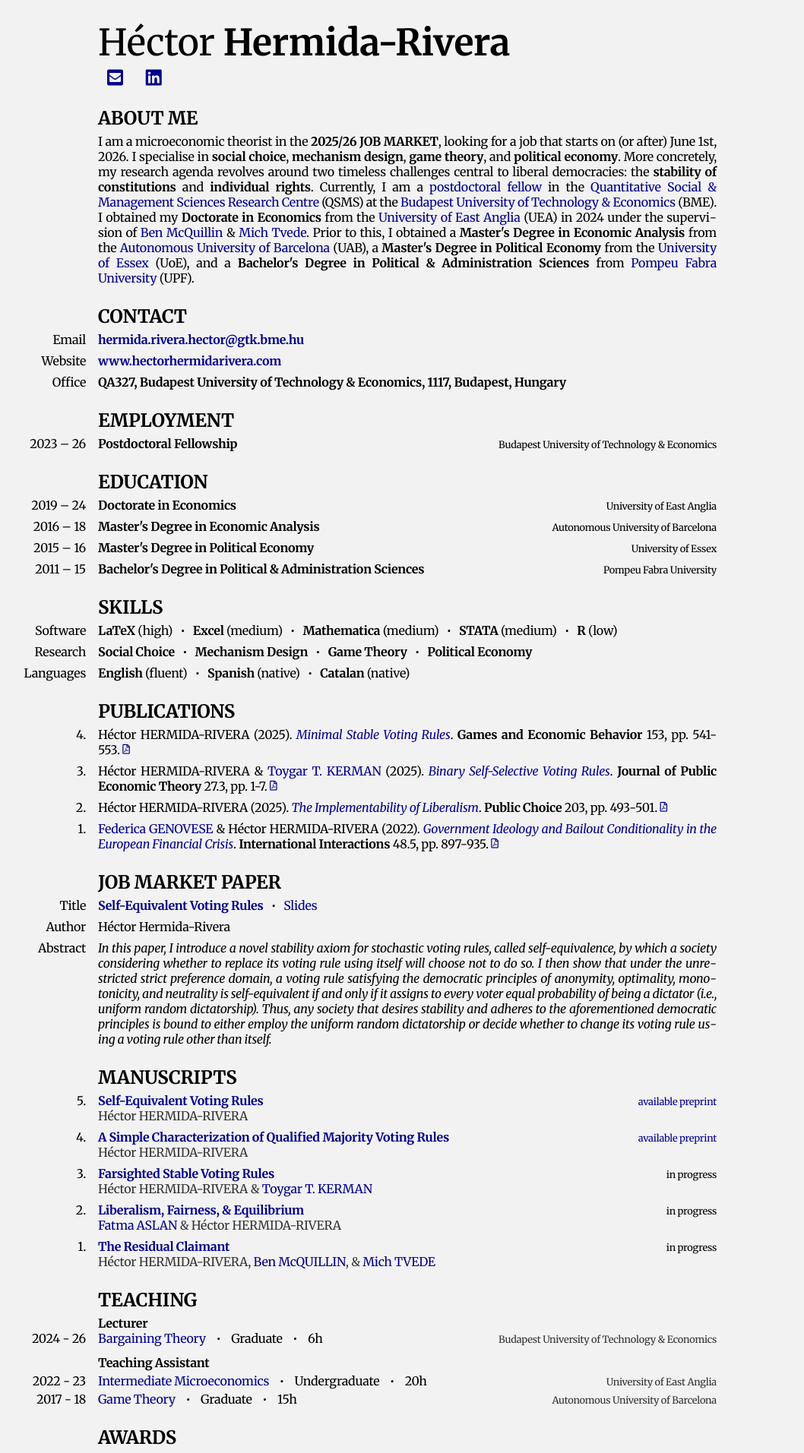
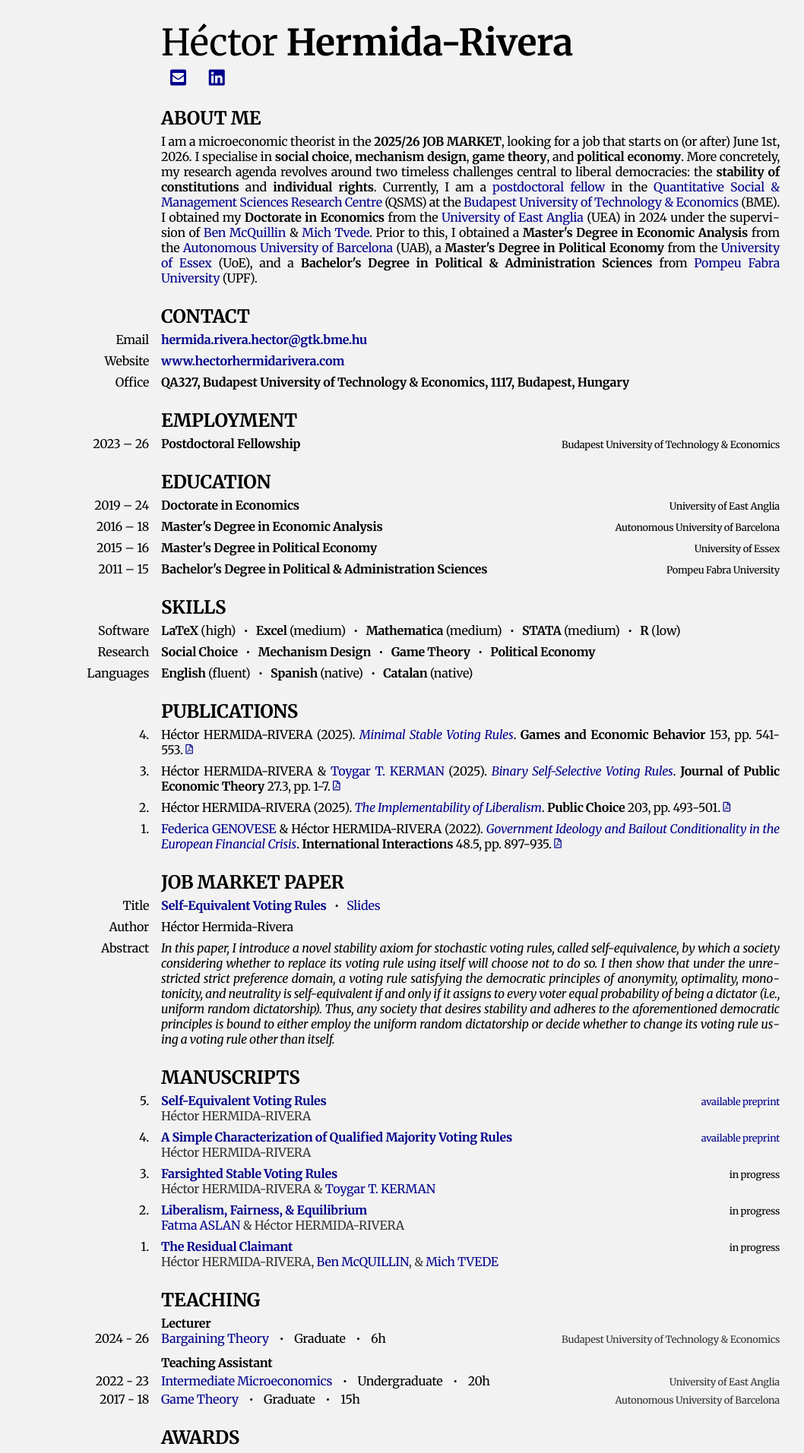
Before and after one commit to HectorHermidaRivera/hectorhermidarivera.github.io, a Jekyll site: the page built from index.md, in a window 1280 px wide. Shown: the top 1913 px of the page at 76% size, without its empty margins (187-1245 px from the left). Built offline with Jekyll 4.4.1, drawn with Linux system fonts in a browser that asks for light colours; a style sheet for code colours, icons or effects is not loaded.

Commit message:
Update style.css

```diff
--- a/assets/css/style.css
+++ b/assets/css/style.css
@@ -335,8 +335,8 @@ body {
     display: none !important;
   }
   .content {
-    margin-left: calc((100vw - 1000px)/2) !important;
-    margin-right: calc((100vw - 1000px)/2) !important;
+    margin-left: calc((100vw - 834px)/2) !important;
+    margin-right: calc((100vw - 1166px)/2) !important;
     margin-bottom: 30px !important;
     padding-left: 10px;
     padding-right: 10px;
```
